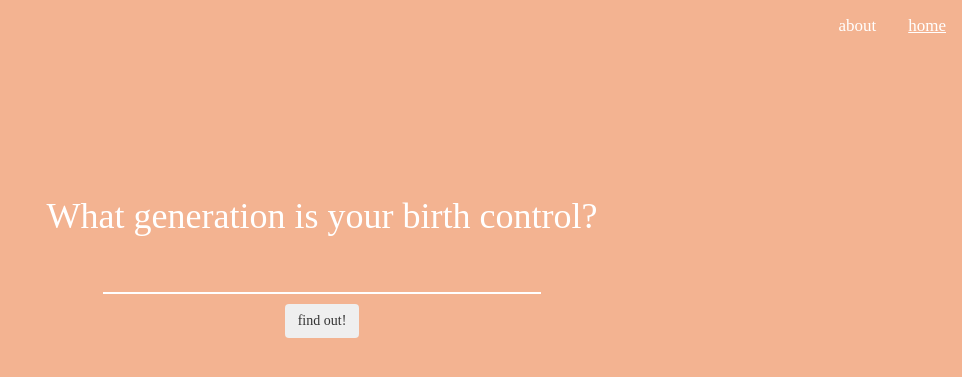
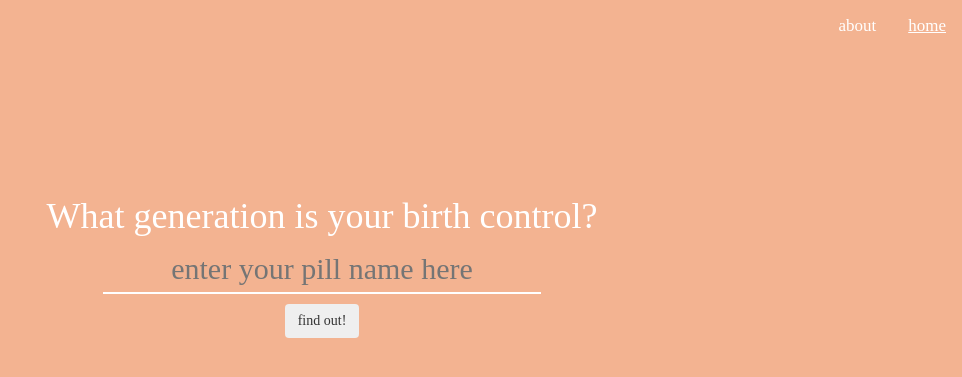
Before and after one commit to whatgismybc/whatgismybc.github.io, a Flask app: page / in a window 1280 px wide. Shown: the top 377 px of the page, without its empty margins (318-1280 px from the left). Run offline with Flask 2, Linux system fonts and the light colour scheme; some libraries are stand-ins or nearby versions.

Commit message:
adding default form text

```diff
--- a/templates/hello.html
+++ b/templates/hello.html
@@ -9,7 +9,7 @@
 		<div class='form-container'>
 		    <form action="/results" method="post" novalidate>
 		        {{ form.hidden_tag() }}
-		        <p class='field'> {{ form.pill_name(size=89, class="form__field") }} </p>
+		        <p class='field'> {{ form.pill_name(size=89, class="form__field", placeholder="enter your pill name here", onfocus="this.placeholder = ''") }} </p>
 		        <p class='field'>{{ form.submit(class="btn draw-border") }}</p>
 		    </form>
 		</div>
```
